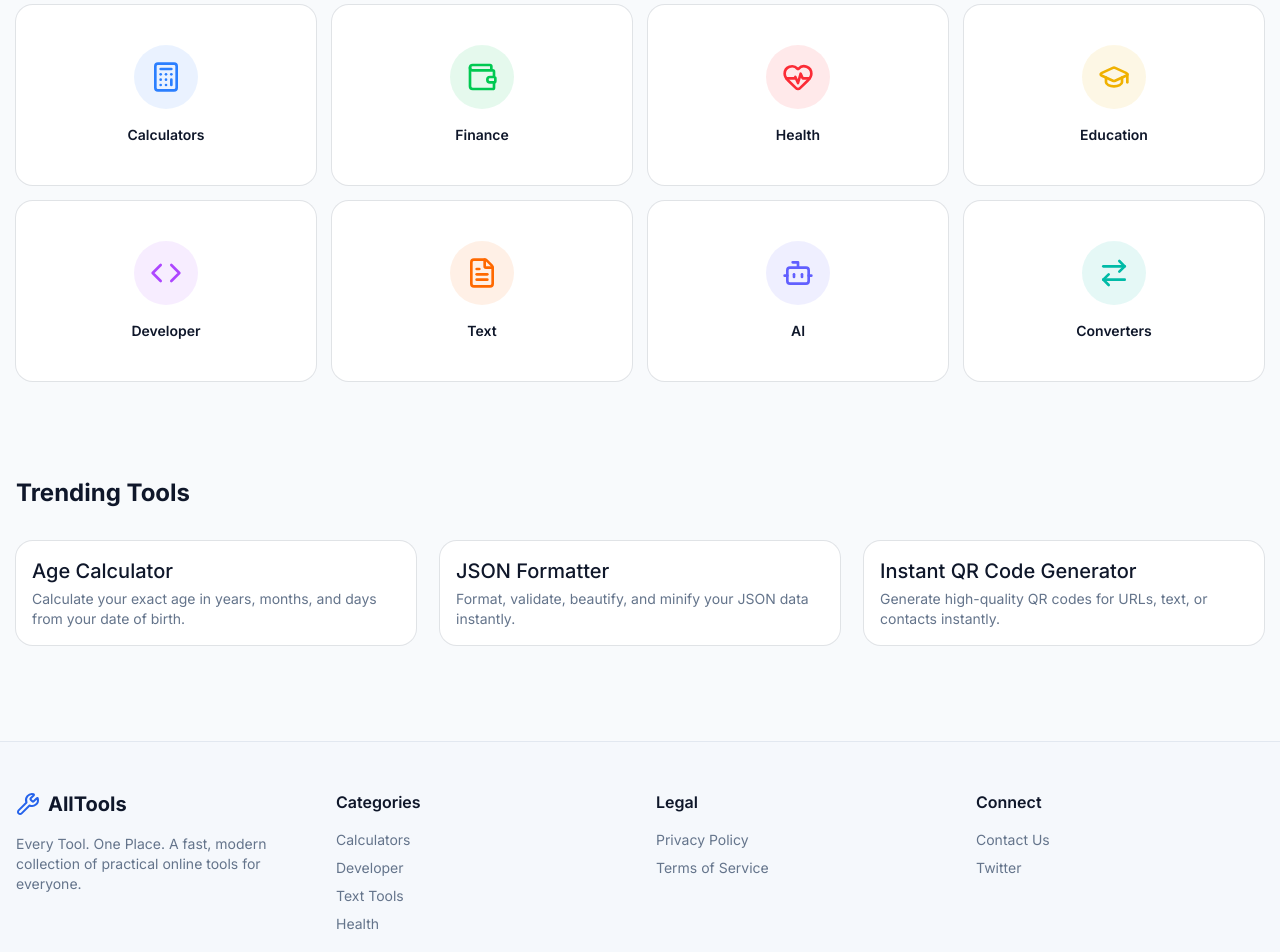
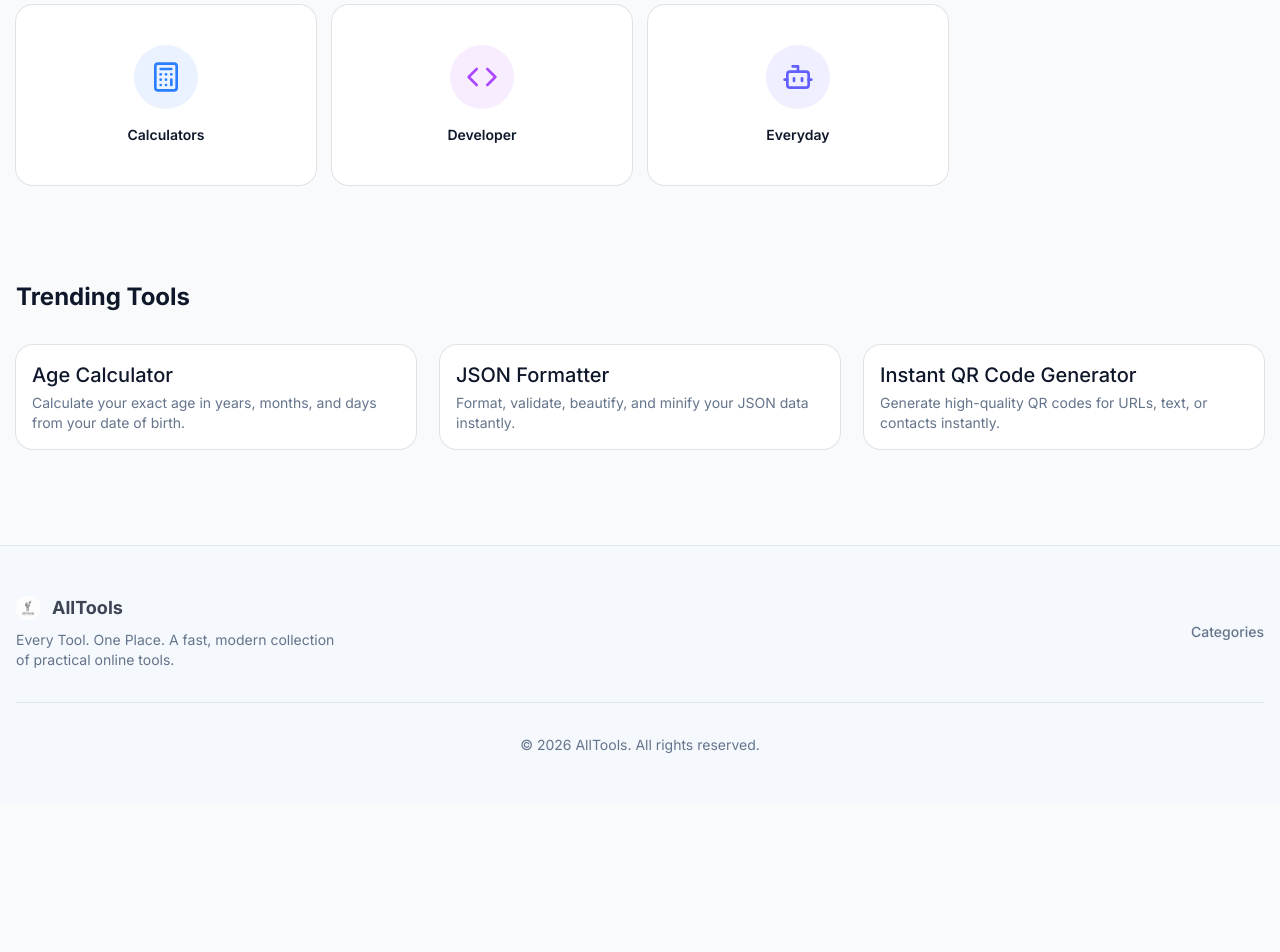
Before and after one commit to kk0krishna/AllTools, a Next.js app: page / in a window 1280 px wide. Shown: the part 560-1512 px from the top of the page. After the commit the page ends 1363 px from the top, so only its background shows below. Built offline with nearby package versions, Linux system fonts and the light colour scheme.

Commit message:
Fix category pages, remove dummy UI, add Google Search Console verification

```diff
--- /dev/null
+++ b/public/google999d964fb3c0d89d.html
@@ -0,0 +1 @@
+google-site-verification: google999d964fb3c0d89d.html
--- /dev/null
+++ b/src/app/categories/[category]/page.tsx
@@ -0,0 +1,58 @@
+import { toolsRegistry } from "@/tools/registry";
+import { notFound } from "next/navigation";
+import { Card, CardContent, CardDescription, CardHeader, CardTitle } from "@/components/ui/card";
+import Link from "next/link";
+import { Search } from "lucide-react";
+import { Input } from "@/components/ui/input";
+
+// Generate static params for all categories
+export function generateStaticParams() {
+  const categories = Array.from(new Set(toolsRegistry.map((tool) => tool.metadata.category)));
+  return categories.map((category) => ({
+    category,
+  }));
+}
+
+export async function generateMetadata({ params }: { params: Promise<{ category: string }> }) {
+  const resolvedParams = await params;
+  const categoryName = resolvedParams.category.charAt(0).toUpperCase() + resolvedParams.category.slice(1);
+  return {
+    title: `${categoryName} Tools - AllTools`,
+    description: `Browse all ${categoryName} tools, utilities, and calculators on AllTools.`,
+  };
+}
+
+export default async function CategoryPage({ params }: { params: Promise<{ category: string }> }) {
+  const resolvedParams = await params;
+  const categoryTools = toolsRegistry.filter((tool) => tool.metadata.category === resolvedParams.category);
+
+  if (categoryTools.length === 0) {
+    notFound();
+  }
+
+  const categoryName = resolvedParams.category.charAt(0).toUpperCase() + resolvedParams.category.slice(1);
+
+  return (
+    <div className="container mx-auto px-4 py-12 md:py-16">
+      <div className="max-w-3xl mb-12">
+        <h1 className="text-4xl font-bold font-heading mb-4">{categoryName} Tools</h1>
+        <p className="text-lg text-muted-foreground">
+          Browse all our {categoryName.toLowerCase()} utilities. Found a tool you need? Just click to start using it instantly.
+        </p>
+      </div>
+
+      <div className="grid md:grid-cols-2 lg:grid-cols-3 gap-6">
+        {categoryTools.map((tool) => (
+          <Link key={tool.metadata.name} href={`/tools/${tool.metadata.category}/${tool.metadata.slug}`}>
+            <Card className="hover:shadow-md transition-shadow h-full flex flex-col">
+              <CardHeader>
+                <CardTitle className="text-xl font-heading">{tool.metadata.name}</CardTitle>
+                <CardDescription>{tool.metadata.description}</CardDescription>
+              </CardHeader>
+            </Card>
+          </Link>
+        ))}
+      </div>
+    </div>
+  );
+}
--- a/src/app/layout.tsx
+++ b/src/app/layout.tsx
@@ -17,6 +17,9 @@ const spaceGrotesk = Space_Grotesk({
 export const metadata: Metadata = {
   title: "AllTools | Every Tool. One Place.",
   description: "A fast, modern collection of practical online tools for everyone.",
+  verification: {
+    google: "pzdaEGutVsL10Sk2wEHlevvpAc9GoiDW-p-TElh6ZeY",
+  },
 };
 
 export default function RootLayout({
--- a/src/app/page.tsx
+++ b/src/app/page.tsx
@@ -5,14 +5,9 @@ import Link from "next/link";
 import { toolsRegistry } from "@/tools/registry";
 
 const CATEGORIES = [
-  { name: "Calculators", icon: Calculator, color: "text-blue-500", bg: "bg-blue-500/10", href: "/category/calculators" },
-  { name: "Finance", icon: Wallet, color: "text-green-500", bg: "bg-green-500/10", href: "/category/finance" },
-  { name: "Health", icon: HeartPulse, color: "text-red-500", bg: "bg-red-500/10", href: "/category/health" },
-  { name: "Education", icon: GraduationCap, color: "text-yellow-500", bg: "bg-yellow-500/10", href: "/category/education" },
-  { name: "Developer", icon: Code, color: "text-purple-500", bg: "bg-purple-500/10", href: "/category/developer" },
-  { name: "Text", icon: FileText, color: "text-orange-500", bg: "bg-orange-500/10", href: "/category/text" },
-  { name: "AI", icon: Bot, color: "text-indigo-500", bg: "bg-indigo-500/10", href: "/category/ai" },
-  { name: "Converters", icon: ArrowRightLeft, color: "text-teal-500", bg: "bg-teal-500/10", href: "/category/converters" },
+  { name: "Calculators", icon: Calculator, color: "text-blue-500", bg: "bg-blue-500/10", href: "/categories/calculators" },
+  { name: "Developer", icon: Code, color: "text-purple-500", bg: "bg-purple-500/10", href: "/categories/developer" },
+  { name: "Everyday", icon: Bot, color: "text-indigo-500", bg: "bg-indigo-500/10", href: "/categories/everyday" },
 ];
 
 const TRENDING = toolsRegistry.slice(0, 6);
@@ -38,8 +33,7 @@ export default function Home() {
 
       <section className="mb-24">
         <div className="flex items-center justify-between mb-8">
-          <h2 className="text-2xl font-bold font-heading">Popular Categories</h2>
-          <Link href="/categories" className="text-primary hover:underline text-sm font-medium">View All</Link>
+          <h2 id="categories" className="text-2xl font-bold font-heading">Popular Categories</h2>
         </div>
         <div className="grid grid-cols-2 md:grid-cols-4 gap-4">
           {CATEGORIES.map((category) => (
--- a/src/app/tools/[category]/[slug]/page.tsx
+++ b/src/app/tools/[category]/[slug]/page.tsx
@@ -56,7 +56,7 @@ export default async function ToolPage({ params }: Props) {
       <nav className="flex items-center text-sm text-muted-foreground mb-8">
         <Link href="/" className="hover:text-primary transition-colors">Home</Link>
         <ChevronRight className="h-4 w-4 mx-2" />
-        <Link href={`/category/${metadata.category}`} className="hover:text-primary transition-colors capitalize">
+        <Link href={`/categories/${metadata.category}`} className="hover:text-primary transition-colors capitalize">
           {metadata.category}
         </Link>
         <ChevronRight className="h-4 w-4 mx-2" />
--- a/src/components/layout/Footer.tsx
+++ b/src/components/layout/Footer.tsx
@@ -1,42 +1,23 @@
 import Link from "next/link";
-import { Wrench } from "lucide-react";
+import Image from "next/image";
 
 export function Footer() {
   return (
     <footer className="border-t bg-muted/40">
       <div className="container mx-auto px-4 py-8 md:py-12">
-        <div className="grid grid-cols-2 md:grid-cols-4 gap-8">
-          <div className="col-span-2 md:col-span-1">
-            <Link href="/" className="flex items-center space-x-2 mb-4">
-              <Wrench className="h-6 w-6 text-primary" />
-              <span className="font-bold text-xl text-foreground">AllTools</span>
+        <div className="flex flex-col md:flex-row justify-between items-center gap-6">
+          <div className="flex flex-col items-center md:items-start">
+            <Link href="/" className="flex items-center space-x-3 mb-2">
+              <Image src="/logo.png" alt="AllTools Logo" width={24} height={24} className="rounded-md grayscale opacity-80" />
+              <span className="font-bold text-lg text-foreground/80">AllTools</span>
             </Link>
-            <p className="text-sm text-muted-foreground">
-              Every Tool. One Place. A fast, modern collection of practical online tools for everyone.
+            <p className="text-sm text-muted-foreground text-center md:text-left max-w-xs">
+              Every Tool. One Place. A fast, modern collection of practical online tools.
             </p>
           </div>
-          <div>
-            <h3 className="font-semibold mb-4">Categories</h3>
-            <ul className="space-y-2 text-sm text-muted-foreground">
-              <li><Link href="/" className="hover:text-primary">Calculators</Link></li>
-              <li><Link href="/" className="hover:text-primary">Developer</Link></li>
-              <li><Link href="/" className="hover:text-primary">Text Tools</Link></li>
-              <li><Link href="/" className="hover:text-primary">Health</Link></li>
-            </ul>
-          </div>
-          <div>
-            <h3 className="font-semibold mb-4">Legal</h3>
-            <ul className="space-y-2 text-sm text-muted-foreground">
-              <li><Link href="/" className="hover:text-primary">Privacy Policy</Link></li>
-              <li><Link href="/" className="hover:text-primary">Terms of Service</Link></li>
-            </ul>
-          </div>
-          <div>
-            <h3 className="font-semibold mb-4">Connect</h3>
-            <ul className="space-y-2 text-sm text-muted-foreground">
-              <li><Link href="/" className="hover:text-primary">Contact Us</Link></li>
-              <li><Link href="/" className="hover:text-primary">Twitter</Link></li>
-            </ul>
+
+          <div className="flex space-x-6 text-sm font-medium text-muted-foreground">
+            <Link href="/#categories" className="hover:text-primary transition-colors">Categories</Link>
           </div>
         </div>
         <div className="mt-8 border-t pt-8 text-center text-sm text-muted-foreground">
--- a/src/components/layout/Header.tsx
+++ b/src/components/layout/Header.tsx
@@ -13,13 +13,10 @@ export function Header() {
         <div className="flex flex-1 items-center justify-end space-x-4">
           <nav className="flex items-center space-x-4">
             <Link
-              href="/"
+              href="/#categories"
               className="text-sm font-medium transition-colors hover:text-primary"
             >
               Categories
-            </Link>
-            <Link href="/" className={buttonVariants({ variant: "outline", size: "sm" })}>
-              Submit Tool
             </Link>
           </nav>
         </div>
```
